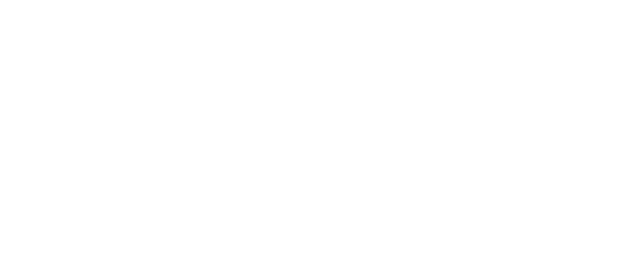
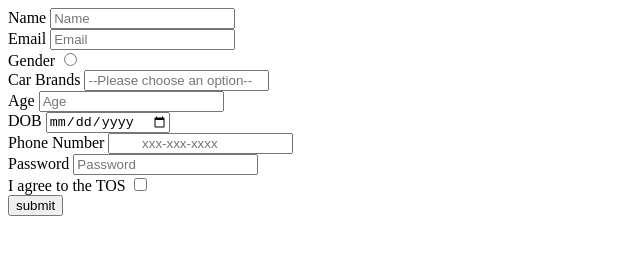
Before and after one commit to acciojob/signup-form-car-chaurasiavipin, a website: page main.html in a window 1280 px wide. Shown: the whole page, without its empty margins (0-640 px from the left). Drawn offline with Linux system fonts and the light colour scheme.

Commit message:
created a submission

```diff
--- a/main.html
+++ b/main.html
@@ -8,6 +8,37 @@
 
 <body>
 	<!-- the entire body must be written by student -->
+	<form method="post">
+		<label for="name">Name</label>
+		<input type="text" id="name" placeholder="Name" required>
+		<br>
+		<label for="email">Email</label>
+		<input type="Email" id="email" placeholder="Email" required>
+		<br>
+		<label for="gender_m, gender_f">Gender</label>
+		<input type="radio" id="gender_m, gender_f"  required>
+		<br>
+		<label for="cars">Car Brands</label>
+		<input type="selet" id="cars" placeholder="--Please choose an option--" required>
+		<br>
+		<label for="age">Age</label>
+		<input type="number" id="age" placeholder="Age" required>
+		<br>
+		<label for="dob">DOB</label>
+		<input type="date" id="dob"  required>
+		<br>
+		<label for="tel">Phone Number</label>
+		<input type="Tel" id="tel" placeholder="	xxx-xxx-xxxx" >
+		<br>
+		<label for="password">Password</label>
+		<input type="Password" id="password" placeholder="Password" required>
+		<br>
+		<label for="tos">I agree to the TOS</label>
+		<input type="Checkbox" id="tos"  required>
+		<br>
+
+		<button for submit>submit</button>
+	</form>
     <script type="text/javascript" src="./script.js">
 </script>
 
```
